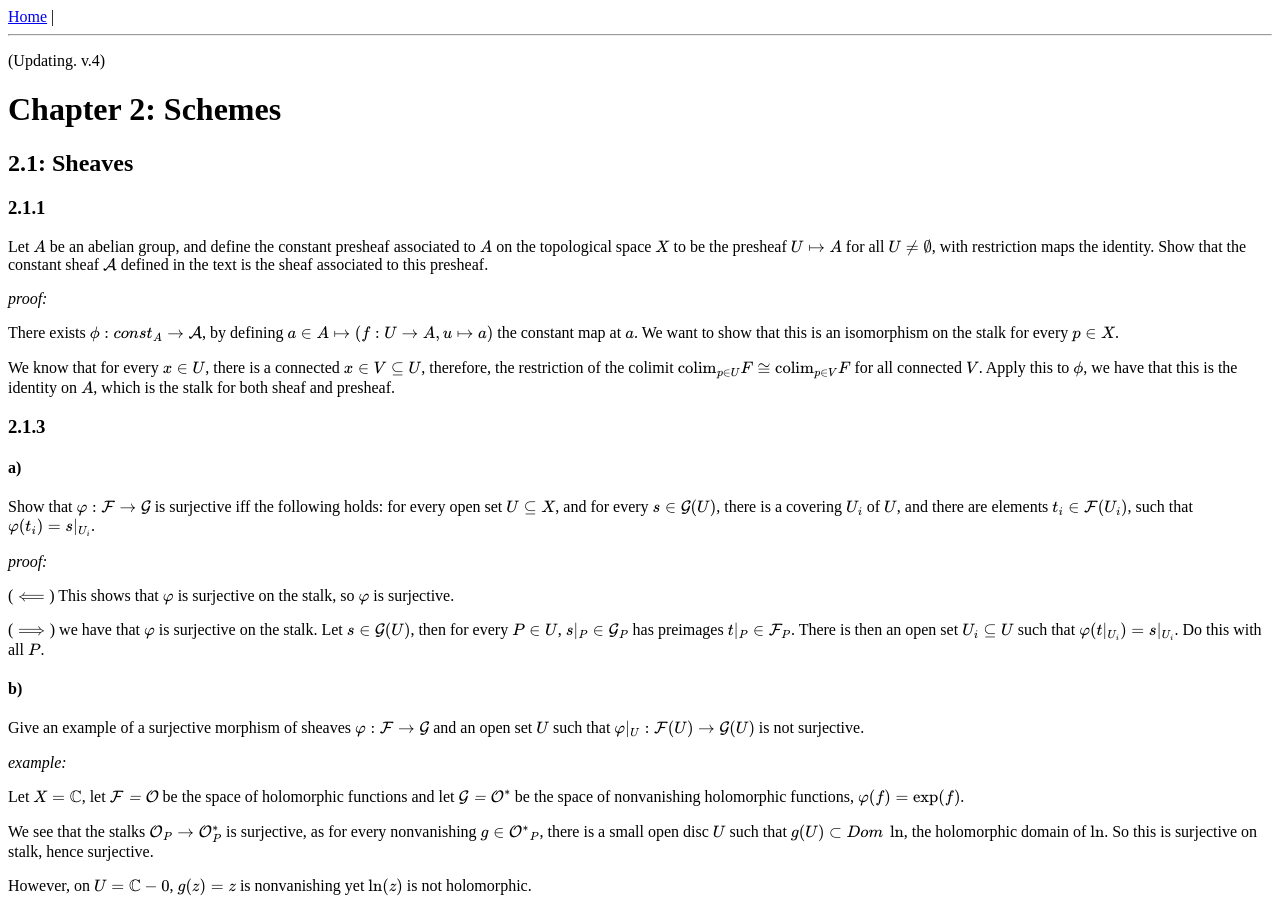
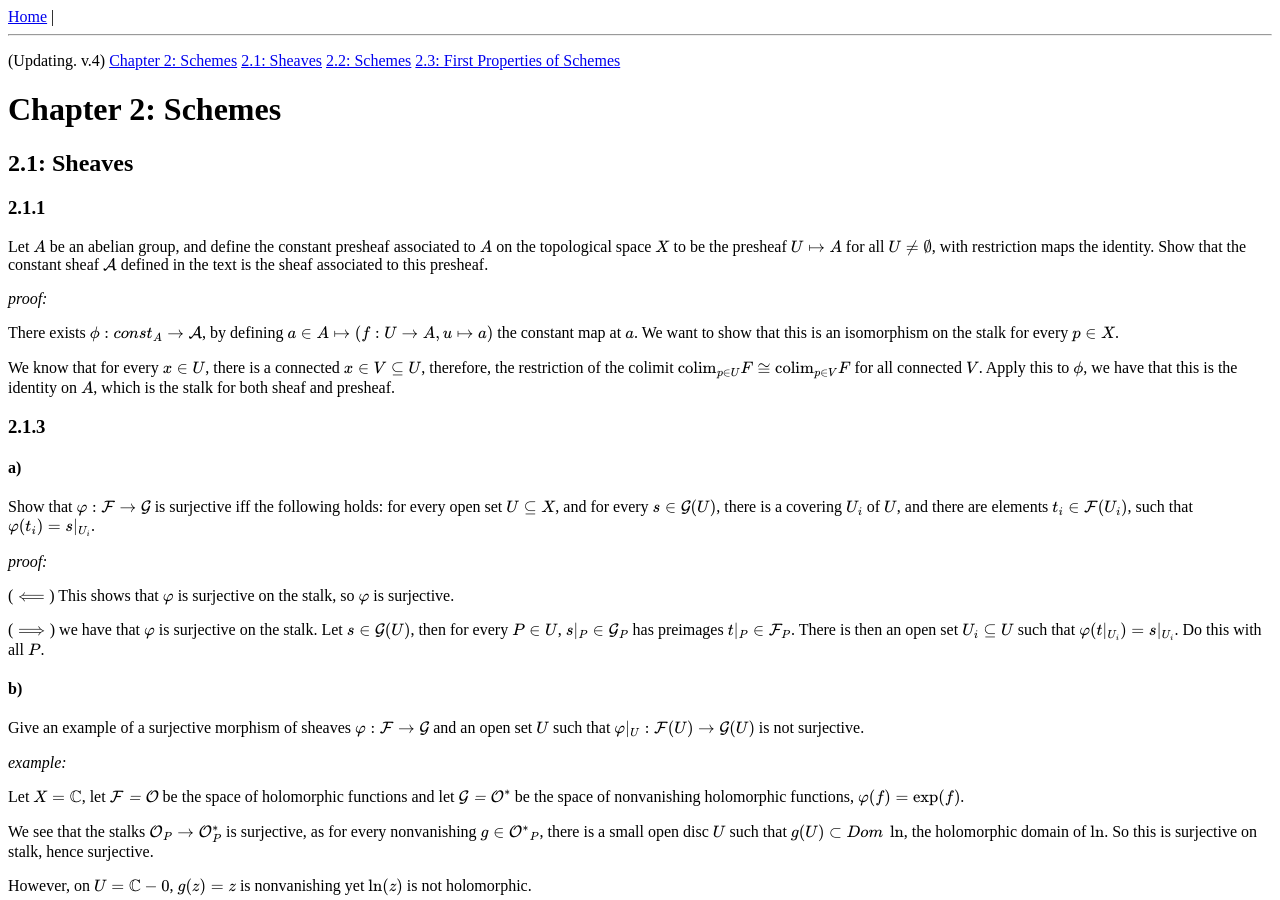
Before and after one commit to justinli1128/jiahaoliAcademicWebsite, a Jekyll site: the page built from AlgGeoPractice.md, in a window 1280 px wide and 900 px high. Built offline with Jekyll 4.4.1, drawn with Linux system fonts in a browser that asks for light colours.

Commit message:
Update AlgGeoPractice.md

```diff
--- a/AlgGeoPractice.md
+++ b/AlgGeoPractice.md
@@ -3,6 +3,11 @@ layout: default
 title: Practices in _Algebraic Geometry_ by R. Hartshorne (updating)
 ---
 (Updating. v.4)
+[Chapter 2: Schemes](# Chapter 2: Schemes)
+[2.1: Sheaves](# 2.1 Sheaves)
+[2.2: Schemes](# 2.2 Schemes)
+[2.3: First Properties of Schemes](# 2.3: First Properties of Schemes)
+
 # Chapter 2: Schemes
 ## 2.1: Sheaves
 ### 2.1.1
```
